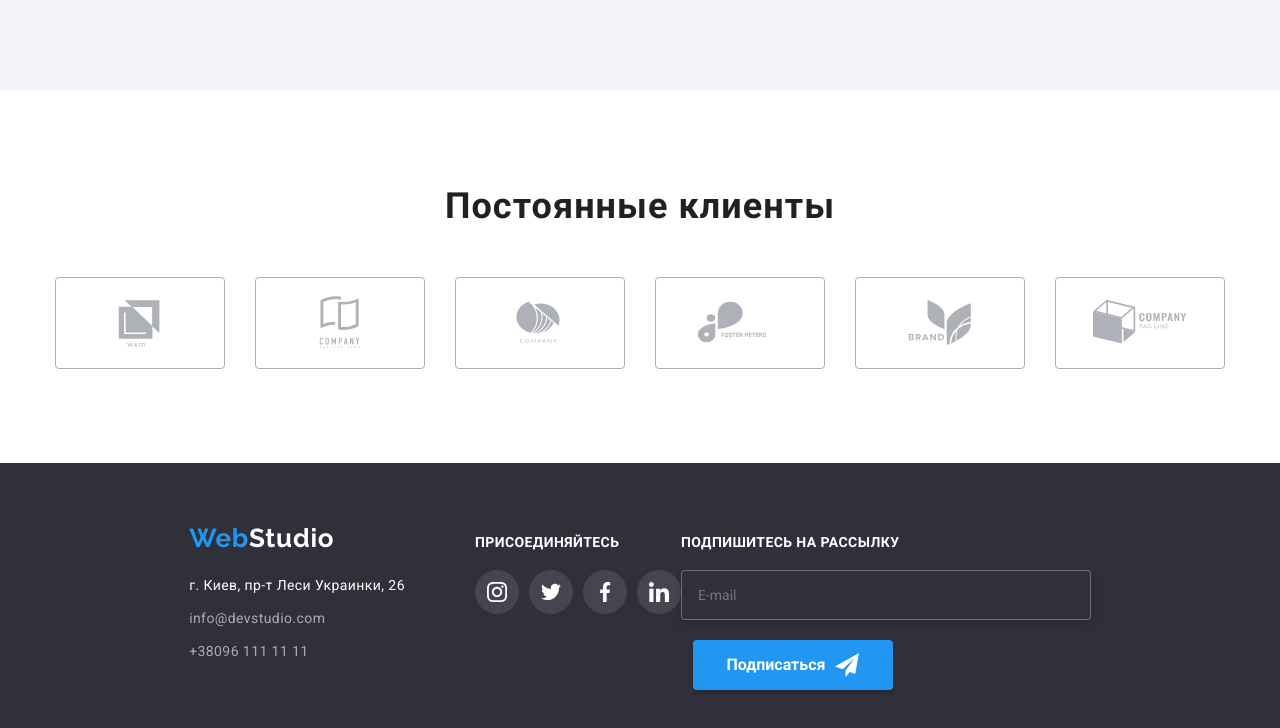
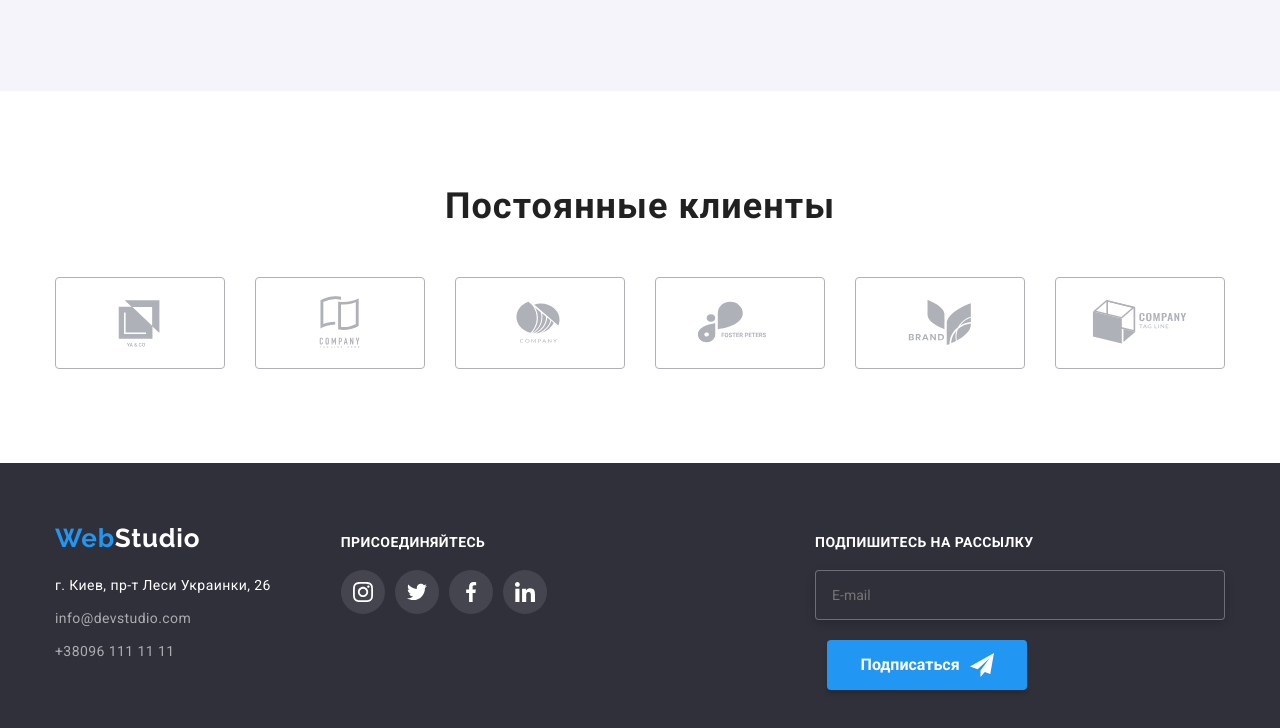
Before and after one commit to RomanStoichev/goit-markup-hw-08, a plain HTML site: page index.html in a window 1280 px wide. Shown: the part 2244-2972 px from the top of the page. Drawn offline with nearby package versions, Linux system fonts and the light colour scheme.

Commit message:
and footer to

```diff
--- a/sass/components/_footer.scss
+++ b/sass/components/_footer.scss
@@ -146,6 +146,9 @@
   @media screen and (min-width: 768px) and (max-width: 1199px) {
     margin: 0 auto;
   }
+  @media screen and (min-width: 1200px) {
+    margin-left: auto;
+  }
 }
 .footer-input__form {
   @media screen and (min-width: 768px) and (max-width: 1199px) {
```
Also changed, not shown: css/main.min.css, sass/main.css, 2 other files.
